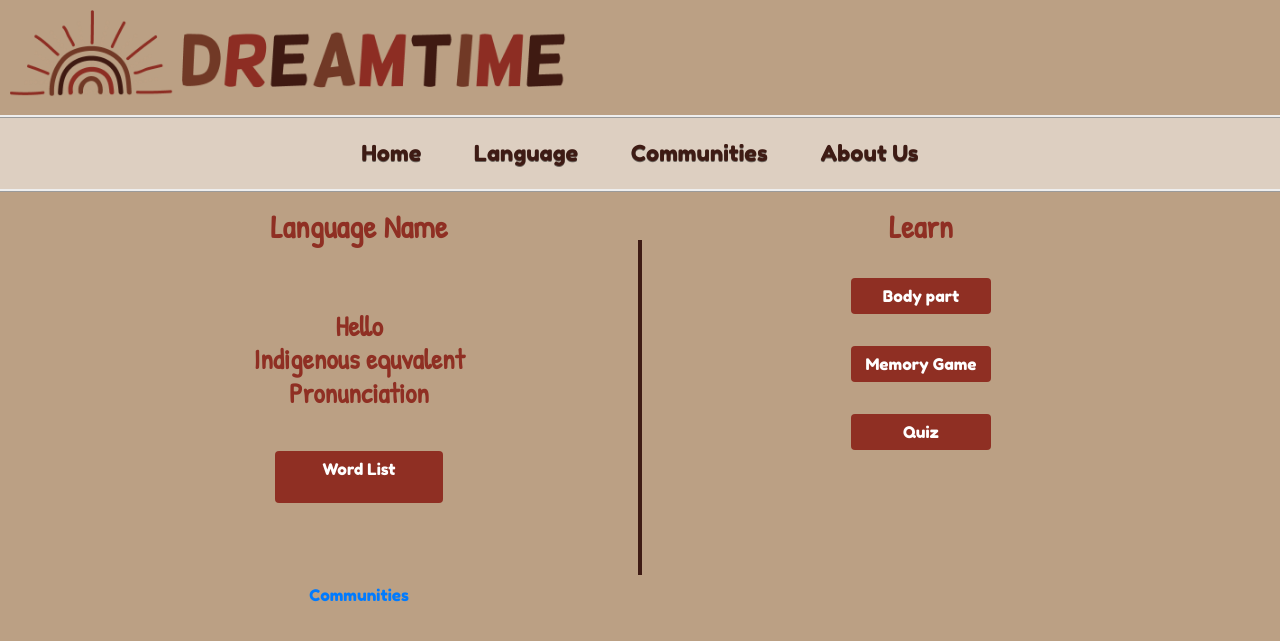
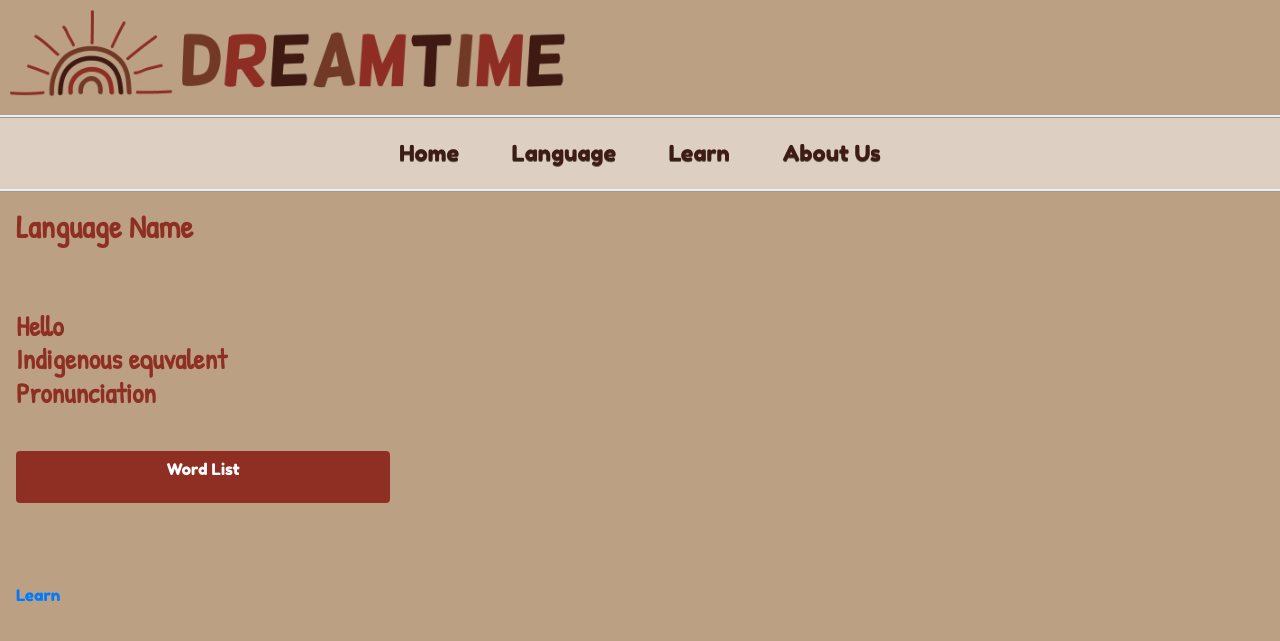
Before and after one commit to AsuraE/DECO1800, a PHP site: page /language.html in a window 1280 px wide. Shown: the top 641 px of the page. Run offline with PHP 8.4, Linux system fonts and the light colour scheme.

Commit message:
changes to create Learn page and rearrange content

```diff
--- a/Languages_landing.html
+++ b/Languages_landing.html
@@ -25,7 +25,7 @@
 				<a href="Languages_landing.html"> Language </a>
 			</li>
 			<li>
-				<a href='#'> Communities </a>
+				<a href="Learn.html"> Learn </a>
 			</li>
 			<li>
 				<a href='#'> About Us </a>
--- a/css/style-visual.css
+++ b/css/style-visual.css
@@ -110,7 +110,7 @@ body, #lang-ind {
 #languages {
 	display:flex;
 	flex-wrap: wrap;
-	margin-left:8%;
+	justify-content:center;
 
 
 }
@@ -138,19 +138,7 @@ body, #lang-ind {
 /*single language page*/
 
 #thisLang {
-	display: flex;
-	margin-left: 5em;
-	margin-right: 5em;
-	text-align: center;
-	color: #3E1B14;
-}
-
-#langMain {
-	width: 50%;
-}
-
-#langGames {
-	width: 50%;
+	margin:1em;
 }
 
 #langName {
@@ -164,27 +152,27 @@ body, #lang-ind {
 	border:#8F2F23;
 }
 
-#langGames button {
+/*Learn page*/
+
+#learn #gamebuttons {
+	display: flex;
+	justify-content:space-between;
+	text-align:center;
+	padding:5em;
+}
+
+
+#interaction button {
 	margin-top: 2em;
 	margin-bottom: 2em;
-	width:100%;
+	padding: 3em;
+	width:25%;
 	background-color:#8F2F23;
 	border:#8F2F23;
 }
 
-#vl {
 
-	border: 2px #3E1B14 solid;
-	margin-top: 2em;
-	margin-bottom: 2em;
-}
-
-#interaction {
-	margin: auto;
-	width: 25%;
-}
-
-#communities {
+#learn {
 	display: block;
 	margin-top: 5em;
 }
--- a/index.html
+++ b/index.html
@@ -30,7 +30,7 @@
 				<a href="Languages_landing.html"> Language </a>
 			</li>
 			<li>
-				<a href='#'> Communities </a>
+				<a href="Learn.html"> Learn </a>
 			</li>
 			<li>
 				<a href='#'> About Us </a>
--- a/language.html
+++ b/language.html
@@ -27,7 +27,7 @@
           <a href="Languages_landing.html"> Language </a>
         </li>
         <li>
-          <a href='#'> Communities </a>
+          <a href="Learn.html"> Learn </a>
         </li>
         <li>
           <a href='#'> About Us </a>
@@ -61,62 +61,12 @@
         </div>
 
 
-        <a href="#" id="communities">Communities</a>
+        <a href="Learn.html" id="learn">Learn</a>
       </div>
 
-      <div id="vl"></div>
 
-      <div id="langGames">
 
-        <h2>Learn</h2>
 
-        <div id="interaction">
-
-          <!--Body pop-up-->
-            <button type="button" class="btn btn-danger btn-block" id="bodyButton" onclick="modalOpen('bodyModal')">
-              Body part
-            </button>
-
-          <div id="bodyModal" class="modal">
-
-            <div class="bodyContent">
-              <span class="close" onclick="modalClose('bodyModal')">&times;</span>
-              <p>body img part</p>
-              <img src="images/base.jpg" id="figure">
-            </div>
-
-          </div>
-
-          <!--Memory game pop-up-->
-            <button type="button" class="btn btn-danger btn-block" id="memButton" onclick="modalOpen('memModal')">
-              Memory Game
-            </button>
-
-          <div id="memModal" class="modal">
-
-            <div class="bodyContent">
-              <span class="close" onclick="modalClose('memModal')">&times;</span>
-              <p>memory game</p>
-            </div>
-
-          </div>
-
-          <!--Quiz pop-up-->
-            <button type="button" class="btn btn-danger btn-block" id="quizButton" onclick="modalOpen('quizModal')">
-              Quiz
-            </button>
-
-          <div id="quizModal" class="modal">
-
-            <div class="bodyContent">
-              <span class="close" onclick="modalClose('quizModal')">&times;</span>
-              <p>quiz</p>
-            </div>
-
-          </div>
-
-        </div>
-      </div>
     </div>
 
   </body>
```
Also changed, not shown: Learn.html (added, +115 -0 lines).
